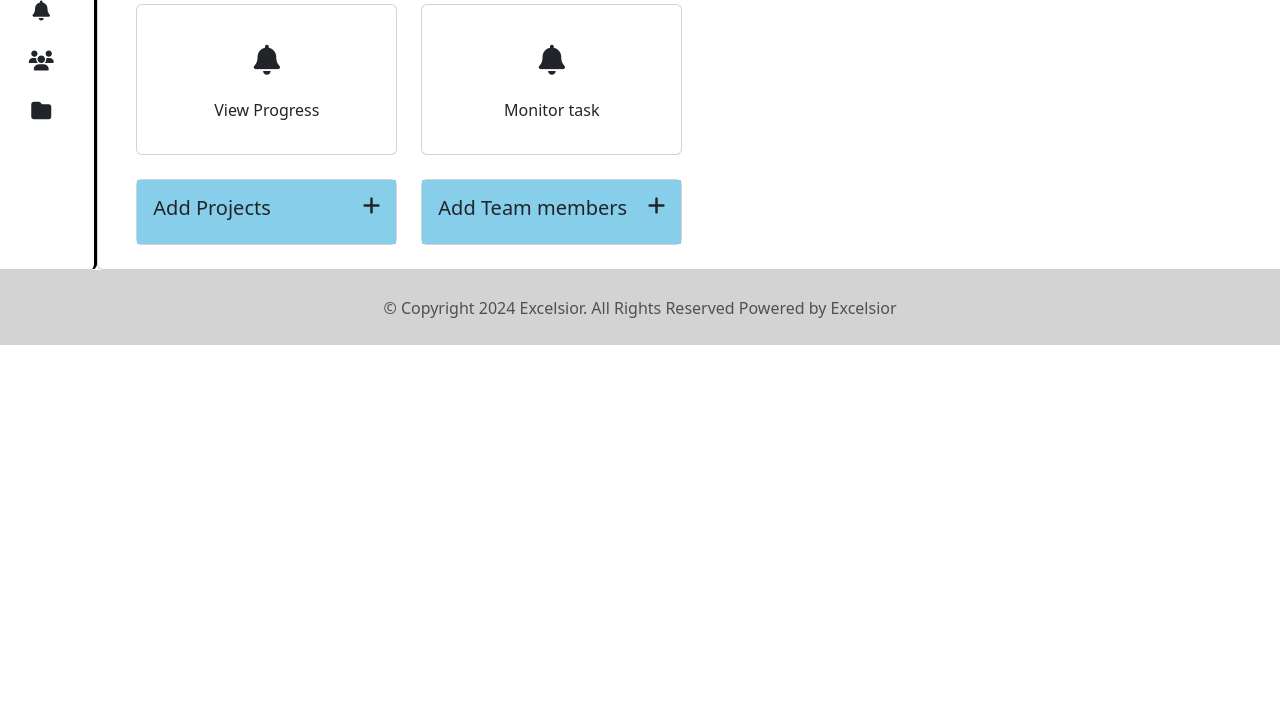
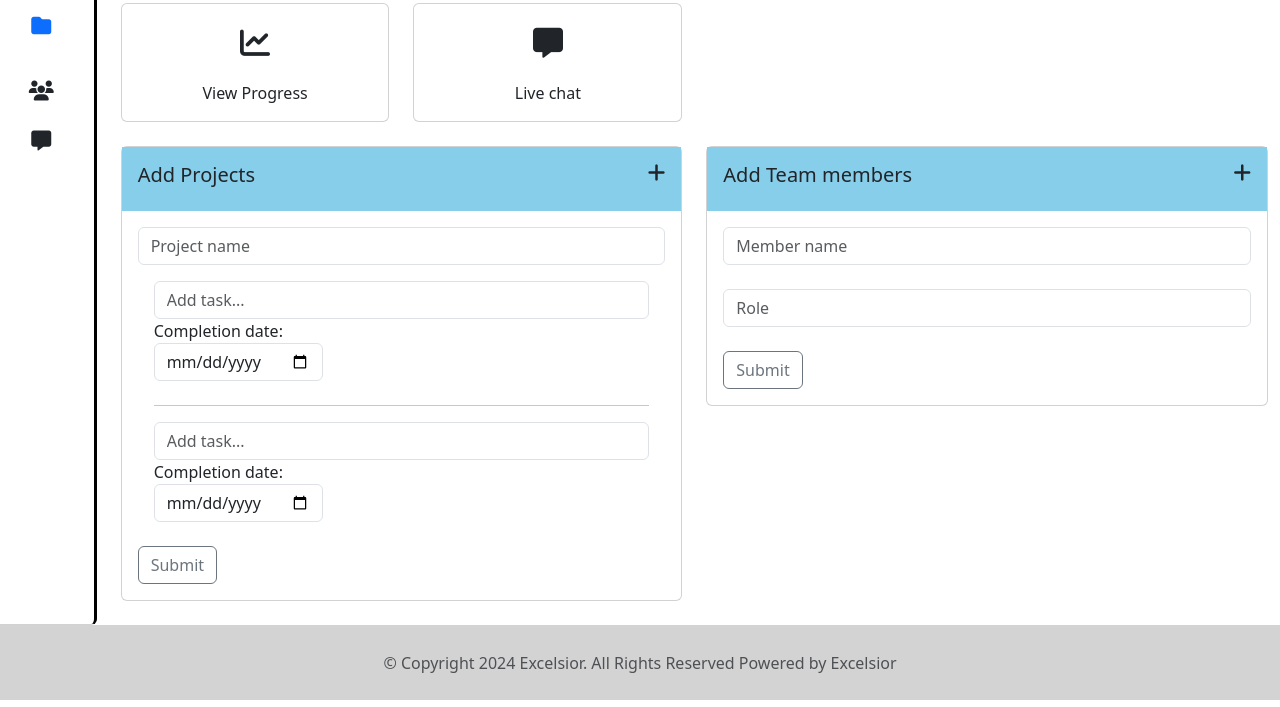
Before and after one commit to iamexcelsior/iamexcelior.github.io, a plain HTML site: page index.html in a window 1280 px wide. Shown: the part 93-800 px from the top of the page. Drawn offline with nearby package versions, Linux system fonts and the light colour scheme.

Commit message:
Update index.html

```diff
--- a/index.html
+++ b/index.html
@@ -15,89 +15,112 @@
 </head>
 <body>
 
-	<div class="row">
-		<div class="col-1 card">
+	<div class="row" >
+		<div class="col-1 card" >
 			<span class=" co text-center">X</span>
 			<span class="text-center ex">Excelsior</span>
-			<span class="fa fa-bell ic"></span>
+			<a href="project.html" class="ic"><span class="fa fa-folder ic"></span></a>
 			<span class="fa fa-users ic"></span>
-			<span class="fa fa-folder ic"></span>
-			<span class="fa fa-chat ic"></span>
+			<span class="fas fa-comment-alt ic"></span>
 		</div>
-		<div class="col-11 card">
+
+		<div class="col-11 ">
 			<div class="re">
 				<span class=" co text-center">X</span>
 				<span class="text-center ex">Excelsior</span>
 			</div>
-			<input type="text" name="" placeholder="Search Project..." class="in">
-
-			<div class="container"><h5>Exclesior is well tested</h5>
-				<div class="row row-cols-1 row-cols-sm-2 row-cols-md-4 g-4">
-
-
-       				<div class="col">
+			<input type="text" name=""placeholder="Search Project..." class="in ">
+			<div class="container-fluid"><h5>Exclesior features</h5>
+				<div class="row row-cols-1 row-cols-sm-2 row-cols-md-4 g-4">		<div class="col">
          				<div class="card">
-
             				<div class="card-body">
-            				  <div class="card-body"><p class="text-center" style="font-size: 30px"><i class="fa fa-bell"></i></p>
+            				  	<p class="text-center"style="font-size: 30px">	<i class="fa fa-line-chart"></i>
+            				  	</p>
              				 	<p class="card-text text-center"> View Progress</p>
-
-
-           					</div>
            					</div>
          				</div>
        				</div>
        				<div class="col">
          				<div class="card ">
-
            					<div class="card-body">
-            				  <div class="card-body"><p class="text-center" style="font-size: 30px"><i class="fa fa-bell"></i></p>
-             				 <p class="card-text text-center">Monitor task</p>
-
-
+            					<div class=""><p class="text-center" style="font-size: 30px">
+            						<i class="fas fa-comment-alt"></i></p>
+             						<p class="card-text text-center">Live chat</p>
              					</div>
           				  	</div>
          				</div>
        				</div>
 				</div><br>
-				<div class="row row-cols-1 row-cols-sm-2 row-cols-md-4 g-4">
-
-
+				<div class="row row-cols-1 row-cols-sm-2 row-cols-md-2 g-4">
 					<div class="col">
          				<div class="card">
-
            					<div class="card-body" style="background-color: skyblue">
-            				<h5>Add Projects<span class="fa fa-plus" style="float: right; "></span></h4>
+            					<h5>Add Projects<span class="fa fa-plus" style="float: right; "></span>
+            					</h4>
+          				  	</div>
+          					<div class="card-body">
+          				 		<form>
+          				 			<input class="form-control" placeholder="Project name" type="text" name="addproject">
+          				 			<div class="card-body ">
+          				 				<input class="form-control" placeholder="Add task..." type="text" name="addtask">
+          				 				<label for="">Completion date:
+          				 					<input class="form-control" type="date" name="adddate">
+          				 				</label> <br><hr>
+          				 				<input class="form-control" placeholder="Add task..." type="text" name="addtask">
+          				 				<label for="">Completion date:
+          				 					<input class="form-control" type="date" name="adddate">
+          				 				</label>
+          				 			</div>
+          				 			<button class="btn btn-outline-secondary" type="submit">Submit</button>
+          				 		</form>
           				 	</div>
          				</div>
        				</div>
        				<div class="col">
          				<div class="card ">
-
            					<div class="card-body" style="background-color: skyblue">
-            				<h5>Add Team members<span class="fa fa-plus" style="float: right; "></span></h4>
+            					<h5>Add Team members<span class="fa fa-plus" style="float: right; "></span></h5>
+          				  	</div>
+          				    <div class="card-body">
+          				    	<form>
+          				 			<input class="form-control" placeholder="Member name" type="text"name="addproject"><br>
+          				 			<input class="form-control" placeholder="Role" type="text" name="addproject"><br>
+          				 			<button class="btn btn-outline-secondary" type="submit">Submit</button>
+          				 		</form>
           				 	</div>
          				</div>
        				</div>
 				</div>
-
 			</div><br>
-
-
 		</div>
 	</div>
 	<div class="footer mb-auto">
 		<div class="container ">
-    		<div class="text-muted">© Copyright 2024 Excelsior. All Rights Reserved Powered by Excelsior
+    		<div class="text-muted">© Copyright 2024 Excelsior. All Rights 	Reserved Powered by Excelsior
     		</div>
  		</div>
 	</div>
-	<div class="row ca text-muted">
-		<div class="col-4"><p class="text-center"><span class="fa fa-folder do"> </span><br><span class="dt">Projects</span></p></div>
-		<div class="col-4"><p class="text-center"><span class="fa fa-users do"> </span><br><span class="dt">Team</span></p></div>
-		<div class="col-4"><p class="text-center"><span class="fa fa-bell do"> </span><br><span class="dt">Notifcation</span></p></div>
-
+	<div class="row ca text-muted fixed-bottom" style="background-color: skyblue">
+		<div class="col-4">
+			<p class="text-center">
+				<span class="fa fa-folder do"> </span><br>
+				<span class="dt">Projects</span>
+			</p>
+		</div>
+		<div class="col-4">
+			<p class="text-center">
+				<span class="fa fa-users do">
+				</span><br><span class="dt">Team</span>
+			</p>
+		</div>
+		<div class="col-4">
+			<p class="text-center">
+				<span class="fa fa-bell do"> </span><br>
+				<span class="dt">Notifcation</span>
+			</p>
+		</div>
 	</div>
 	<script src="https://cdn.jsdelivr.net/npm/bootstrap@5.3.2/dist/js/bootstrap.min.js" integrity="sha384-BBtl+eGJRgqQAUMxJ7pMwbEyER4l1g+O15P+16Ep7Q9Q+zqX6gSbd85u4mG4QzX+" crossorigin="anonymous"></script>
+	<script src="bootstrap/js/bootstrap.bundle.min.js"></script>
 </body>
 </html>
```
Lines whose indentation alone changed are shown as unchanged.
